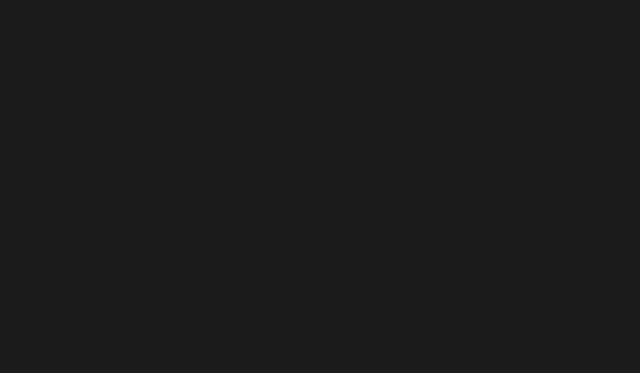
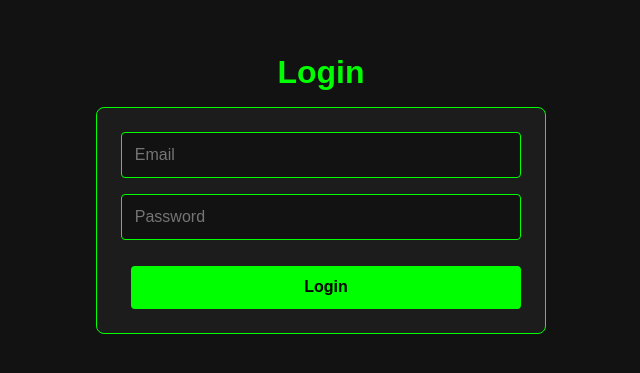
Before and after one commit to SolsticeDev99/OpenSphere, a React (Create React App) app in the folder front_end/opensphere-frontend/: page /login in a window 1280 px wide. Before the commit this address had no page. Shown: the part 219-592 px from the top of the page, without its empty margins (319-959 px from the left). Built offline with nearby package versions, Linux system fonts and the light colour scheme.

Commit message:
login_signup

```diff
--- a/front_end/opensphere-frontend/package.json
+++ b/front_end/opensphere-frontend/package.json
@@ -6,7 +6,7 @@
     "@testing-library/jest-dom": "^5.17.0",
     "@testing-library/react": "^13.4.0",
     "@testing-library/user-event": "^13.5.0",
-    "axios": "^1.7.7",
+    "axios": "^1.7.9",
     "firebase": "^11.0.1",
     "react": "^18.3.1",
     "react-dom": "^18.3.1",
--- a/front_end/opensphere-frontend/src/App.js
+++ b/front_end/opensphere-frontend/src/App.js
@@ -4,6 +4,8 @@
 import { BrowserRouter as Router, Route, Routes } from 'react-router-dom';
 import SignUpComponent from './components/SignUp';
 import HomeScreen from './components/HomeScreen';
+import LoginComponent from './components/Login';
+
 
 const App = () => {
     return (
@@ -12,6 +14,7 @@
                 <Routes>
                     <Route path="/" element={<HomeScreen />} />
                     <Route path="/signup" element={<SignUpComponent />} />
+                    <Route path="/login" element={<LoginComponent />} />
                 </Routes>
             </div>
         </Router>
--- a/front_end/opensphere-frontend/src/components/HomeScreen.js
+++ b/front_end/opensphere-frontend/src/components/HomeScreen.js
@@ -10,7 +10,11 @@
 
     const handleSignUp = () => {
         navigate('/signup'); // Navigate to the Sign Up page when clicked
+
     };
+    const handleLogin = () => {
+        navigate('/login');
+    }
 
     return (
         <div className="home-screen">
@@ -21,7 +25,7 @@
                     <a href="#features">Features</a>
                     <a href="#contact">Contact</a>
                     <button className="signup-button" onClick={handleSignUp}>Sign Up</button> {/* Sign Up Button */}
-                    <button className="login-button">Login</button> {/* Login Button */}
+                    <button className="login-button" onClick={handleLogin}>Login</button>{/* Login Button */}
                 </nav>
             </header>
 
--- a/front_end/opensphere-frontend/src/components/Login.js
+++ b/front_end/opensphere-frontend/src/components/Login.js
@@ -1,12 +1,52 @@
-import React from 'react';
+import React, { useState } from 'react';
+import { auth } from './firebaseConfig'; // Import your Firebase configuration
+import { signInWithEmailAndPassword } from 'firebase/auth';
+import './LoginComponent.css'; // Import the CSS file for styling
 
-const Login = () => {
-  return (
-    <div>
-      <h2>Log In</h2>
-      {/* Your Log In form will go here */}
-    </div>
-  );
+const LoginComponent = () => {
+    const [email, setEmail] = useState('');
+    const [password, setPassword] = useState('');
+    const [error, setError] = useState('');
+    const [success, setSuccess] = useState('');
+
+    const handleLogin = async (e) => {
+        e.preventDefault(); // Prevent default form submission
+        setError(''); // Clear previous errors
+        setSuccess(''); // Clear previous success messages
+
+        try {
+            // Log in user with email and password
+            await signInWithEmailAndPassword(auth, email, password);
+            setSuccess('Logged in successfully!'); // Show success message
+        } catch (err) {
+            setError(err.message); // Show error message
+        }
+    };
+
+    return (
+        <div className="login-container">
+            <h2>Login</h2>
+            <form onSubmit={handleLogin} className="login-form">
+                <input
+                    type="email"
+                    placeholder="Email"
+                    value={email}
+                    onChange={(e) => setEmail(e.target.value)}
+                    required
+                />
+                <input
+                    type="password"
+                    placeholder="Password"
+                    value={password}
+                    onChange={(e) => setPassword(e.target.value)}
+                    required
+                />
+                <button type="submit" className="login-button">Login</button>
+            </form>
+            {error && <p className="error-message">{error}</p>}
+            {success && <p className="success-message">{success}</p>}
+        </div>
+    );
 };
 
-export default Login;
+export default LoginComponent;
--- /dev/null
+++ b/front_end/opensphere-frontend/src/components/LoginComponent.css
@@ -0,0 +1,79 @@
+/* Container styling */
+.login-container {
+    display: flex;
+    flex-direction: column;
+    align-items: center;
+    justify-content: center;
+    height: 100vh;
+    background-color: #121212;
+    color: #fff;
+    font-family: Arial, sans-serif;
+}
+
+/* Header styling */
+.login-container h2 {
+    font-size: 2rem;
+    margin-bottom: 1rem;
+    color: #00ff00; /* Neon green */
+}
+
+/* Form styling */
+.login-form {
+    display: flex;
+    flex-direction: column;
+    gap: 1rem;
+    width: 100%;
+    max-width: 400px;
+    padding: 1.5rem;
+    border: 1px solid #00ff00;
+    border-radius: 8px;
+    background-color: #1c1c1c;
+}
+
+/* Input styling */
+.login-form input {
+    padding: 0.8rem;
+    border: 1px solid #00ff00;
+    border-radius: 4px;
+    background-color: #121212;
+    color: #fff;
+    font-size: 1rem;
+}
+
+.login-form input:focus {
+    outline: none;
+    border-color: #00ff00;
+    box-shadow: 0 0 4px #00ff00;
+}
+
+/* Button styling */
+.login-button {
+    padding: 0.8rem;
+    background-color: #00ff00;
+    border: none;
+    border-radius: 4px;
+    color: #000;
+    font-weight: bold;
+    font-size: 1rem;
+    cursor: pointer;
+    transition: background-color 0.3s ease;
+}
+
+.login-button:hover {
+    background-color: #00cc00;
+}
+
+/* Error and success messages */
+.error-message {
+    color: #ff4d4d; /* Red color for errors */
+    margin-top: 1rem;
+    font-size: 0.9rem;
+    text-align: center;
+}
+
+.success-message {
+    color: #00ff00; /* Neon green color for success */
+    margin-top: 1rem;
+    font-size: 0.9rem;
+    text-align: center;
+}
--- a/front_end/opensphere-frontend/src/components/SignUp.js
+++ b/front_end/opensphere-frontend/src/components/SignUp.js
@@ -3,6 +3,7 @@
 import { auth } from './firebaseConfig'; // Import your Firebase configuration
 import { createUserWithEmailAndPassword } from 'firebase/auth';
 import './SignUpComponent.css'; // Import your CSS file for styling
+import { getDatabase,set,ref } from 'firebase/database';
 
 const SignUpComponent = () => {
     const [username, setUsername] = useState(''); // State for username
@@ -18,7 +19,16 @@
 
         try {
             // Create user with email and password
-            await createUserWithEmailAndPassword(auth, email, password);
+            const userCredential = await createUserWithEmailAndPassword(auth, email, password);
+            const user = userCredential.user
+
+            const db = getDatabase();
+            await set(ref(db,`users/${user.uid}`),{
+                username:username,
+                email:email,
+                createdAt: new Date().toISOString(),
+            });
+
             setSuccess('User registered successfully!'); // Show success message
         } catch (err) {
             setError(err.message); // Show error message
--- a/front_end/opensphere-frontend/src/components/firebaseConfig.js
+++ b/front_end/opensphere-frontend/src/components/firebaseConfig.js
@@ -1,6 +1,7 @@
 // firebaseConfig.js
 import { initializeApp } from 'firebase/app';
 import { getAuth } from 'firebase/auth';
+// import { getDatabase,set,ref } from 'firebase/database';
 
 const firebaseConfig = {
   apiKey: "AIzaSyDBxawxfrBMnQd39GOrCHkSqWUzFGPiPq8",
@@ -13,5 +14,7 @@
 
 const app = initializeApp(firebaseConfig);
 const auth = getAuth(app);
+// const db = getDatabase(app)
 
-export { auth };
+
+export { auth};
--- a/front_end/package.json
+++ b/front_end/package.json
@@ -4,6 +4,7 @@
     "@emotion/styled": "^11.13.0",
     "@mui/material": "^6.1.5",
     "firebase": "^11.0.1",
-    "react-router-dom": "^6.27.0"
+    "react-router-dom": "^6.27.0",
+    "react-scripts": "^5.0.1"
   }
 }
```
Also changed, not shown: 2 other files (tests, documents, lock files or other folders).
